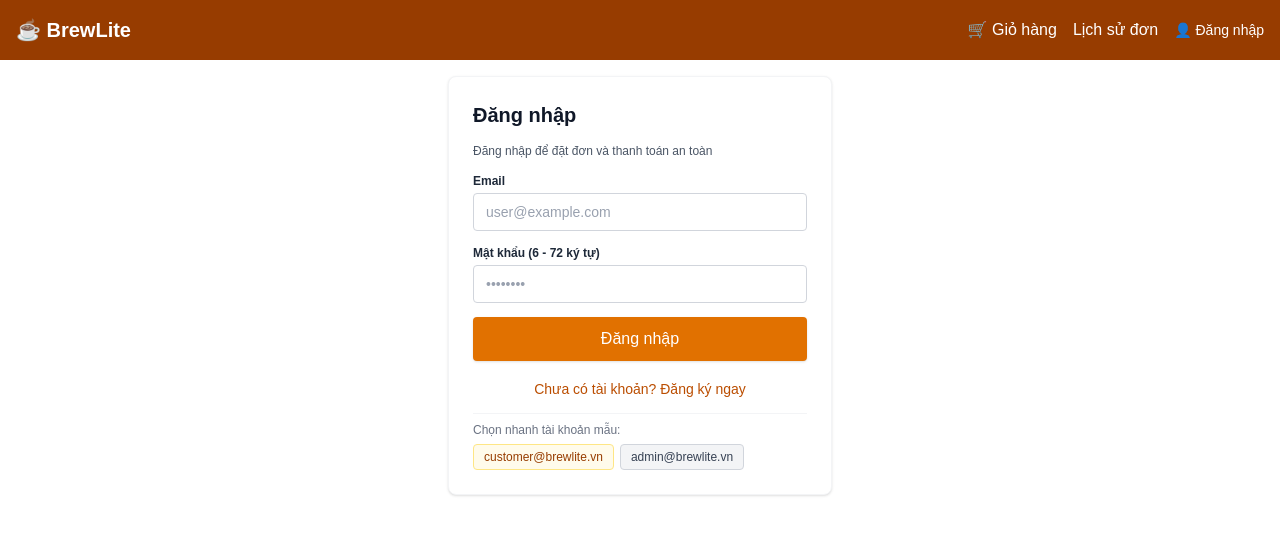
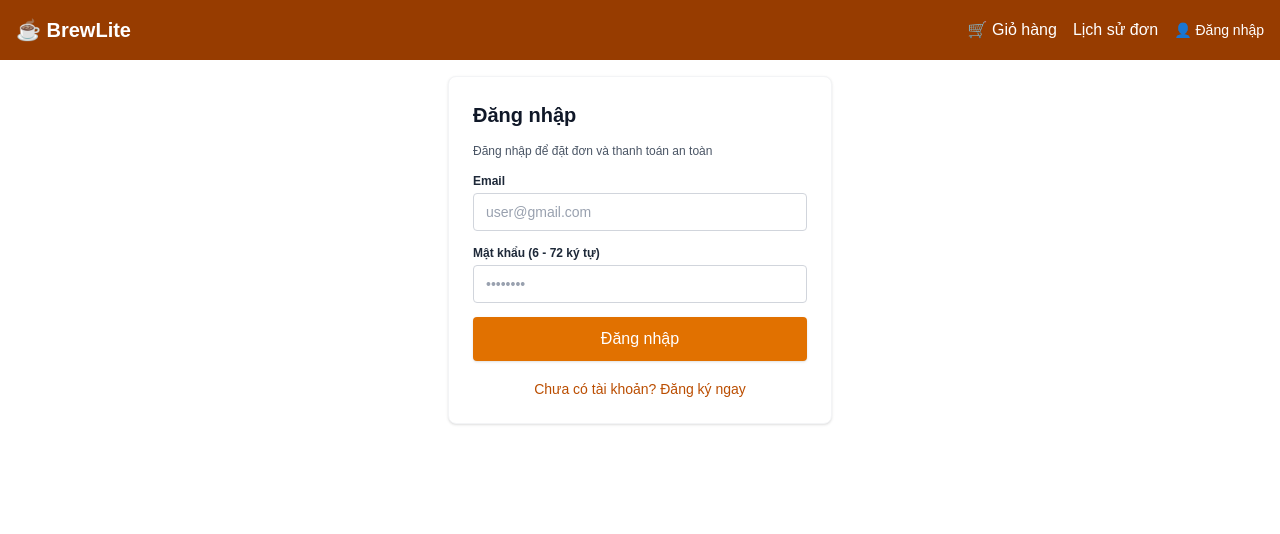
Before and after one commit to chigiabao/brewlite, a Next.js app in the folder frontend/: page /login in a window 1280 px wide. Shown: the top 534 px of the page. Built offline with nearby package versions, Linux system fonts and the light colour scheme; no server answers.

Commit message:
chore(auth): update demo emails to @gmail.com and remove quick-select buttons for security

```diff
--- a/frontend/app/login/page.tsx
+++ b/frontend/app/login/page.tsx
@@ -164,7 +164,7 @@ export default function LoginPage() {
         <label className="block text-xs font-semibold text-gray-800 mb-1">Email</label>
         <input
           type="email"
-          placeholder="user@example.com"
+          placeholder="user@gmail.com"
           autoComplete="email"
           value={email}
           onChange={(e) => setEmail(e.target.value)}
@@ -198,34 +198,6 @@ export default function LoginPage() {
       >
         {mode === 'login' ? 'Chưa có tài khoản? Đăng ký ngay' : 'Đã có tài khoản? Đăng nhập'}
       </button>
-
-      <div className="pt-2 border-t border-gray-100">
-        <p className="text-xs text-gray-500 mb-1.5 font-medium">Chọn nhanh tài khoản mẫu:</p>
-        <div className="flex flex-wrap gap-1.5">
-          <button
-            type="button"
-            onClick={() => {
-              setEmail('customer@brewlite.vn');
-              setPassword('password123');
-              setError('');
-            }}
-            className="text-xs bg-amber-50 hover:bg-amber-100 text-amber-800 border border-amber-200 px-2.5 py-1 rounded transition font-medium"
-          >
-            customer@brewlite.vn
-          </button>
-          <button
-            type="button"
-            onClick={() => {
-              setEmail('admin@brewlite.vn');
-              setPassword('password123');
-              setError('');
-            }}
-            className="text-xs bg-gray-100 hover:bg-gray-200 text-gray-700 border border-gray-300 px-2.5 py-1 rounded transition font-medium"
-          >
-            admin@brewlite.vn
-          </button>
-        </div>
-      </div>
     </form>
   );
 }
```
Also changed, not shown: 2 other files (tests, documents, lock files or other folders).
